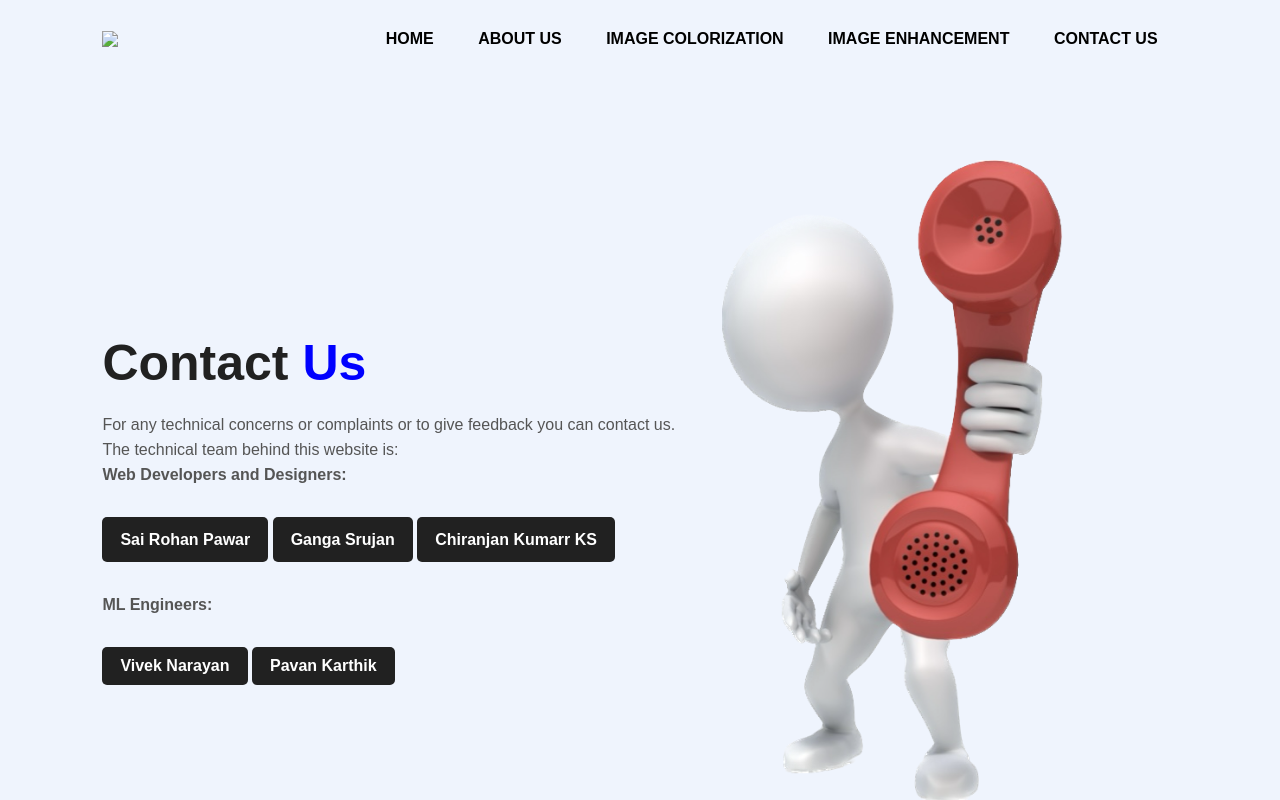
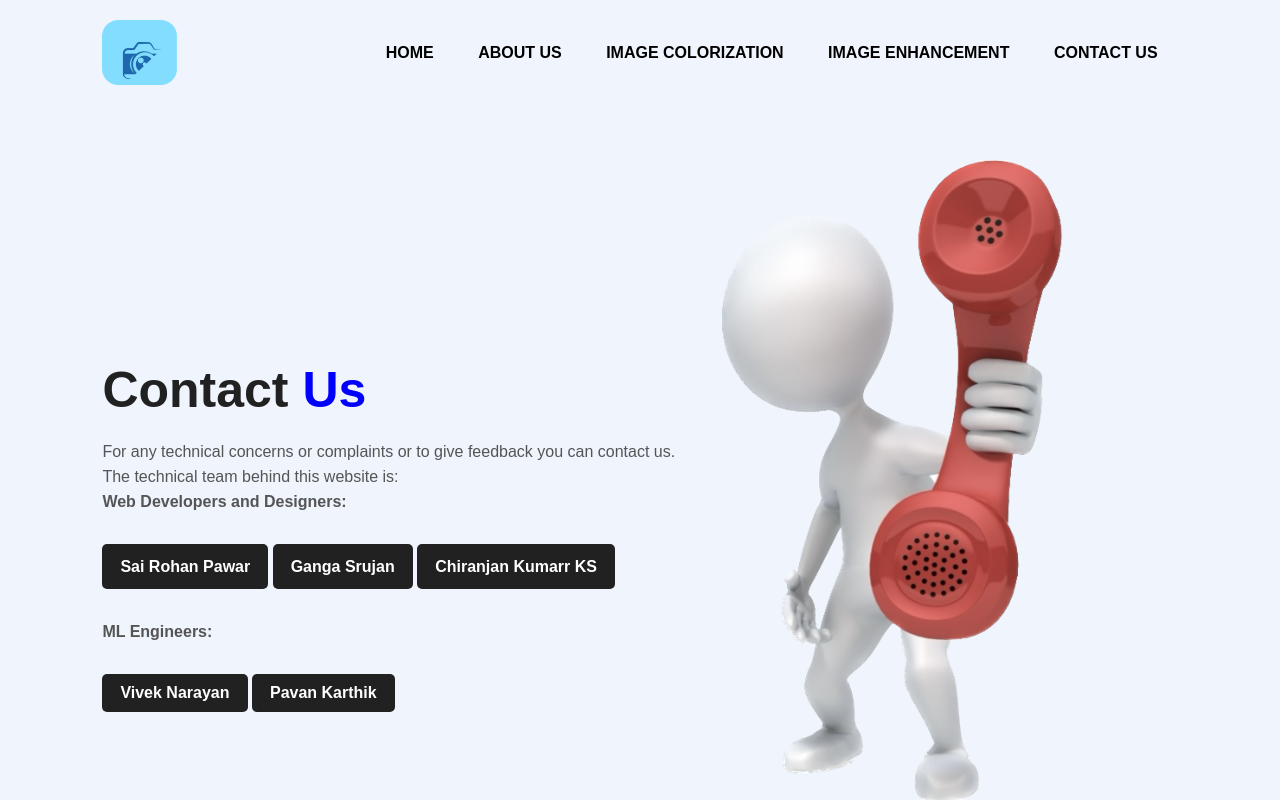
Before and after one commit to pavankarthik77/ChromaBoost, a plain HTML site: page contact.html in a window 1280 px wide. Drawn offline with Linux system fonts and the light colour scheme.

Commit message:
Update contact.html

```diff
--- a/contact.html
+++ b/contact.html
@@ -12,7 +12,7 @@
 <body>
     <div class="hero">
         <nav>
-            <img src="logo.png" class="logo">
+            <img src="images/logo.png" class="logo">
             <ul>
                 <li><a href="index.html">HOME</a></li>
                 <li><a href="aboutus.html">ABOUT US</a></li>
```
